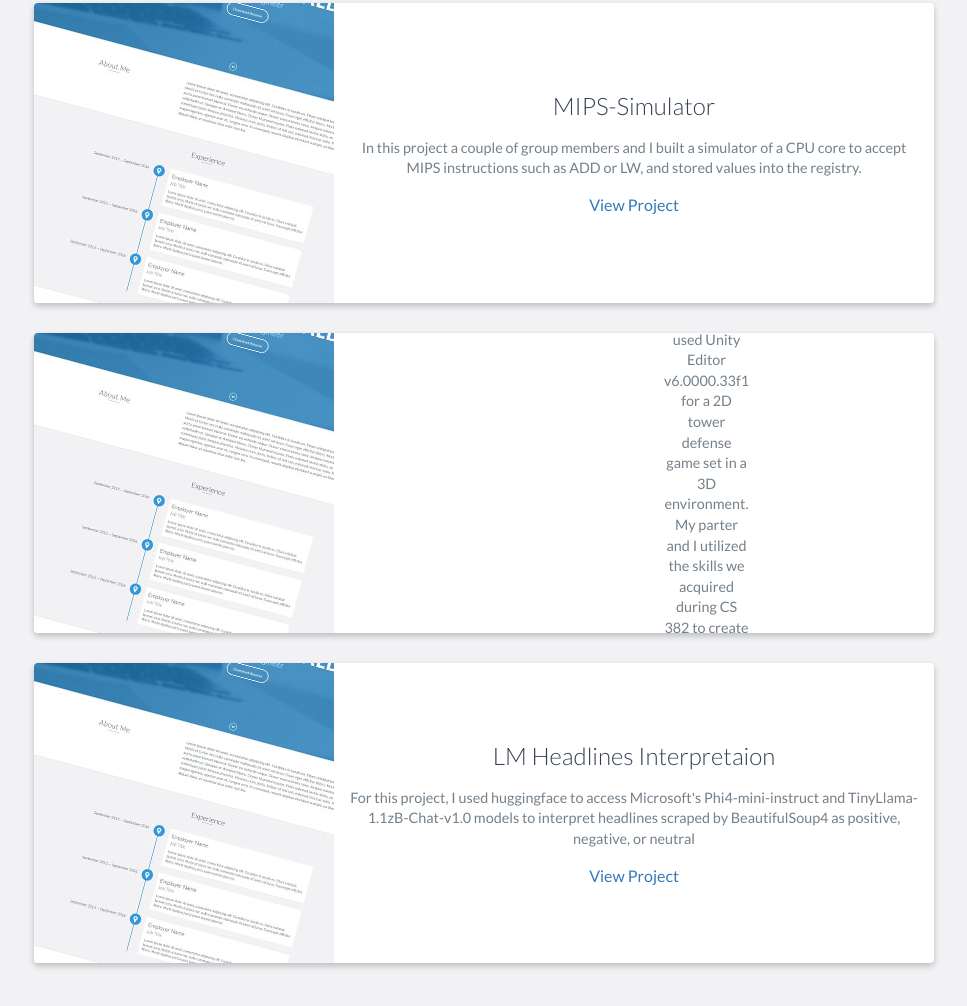
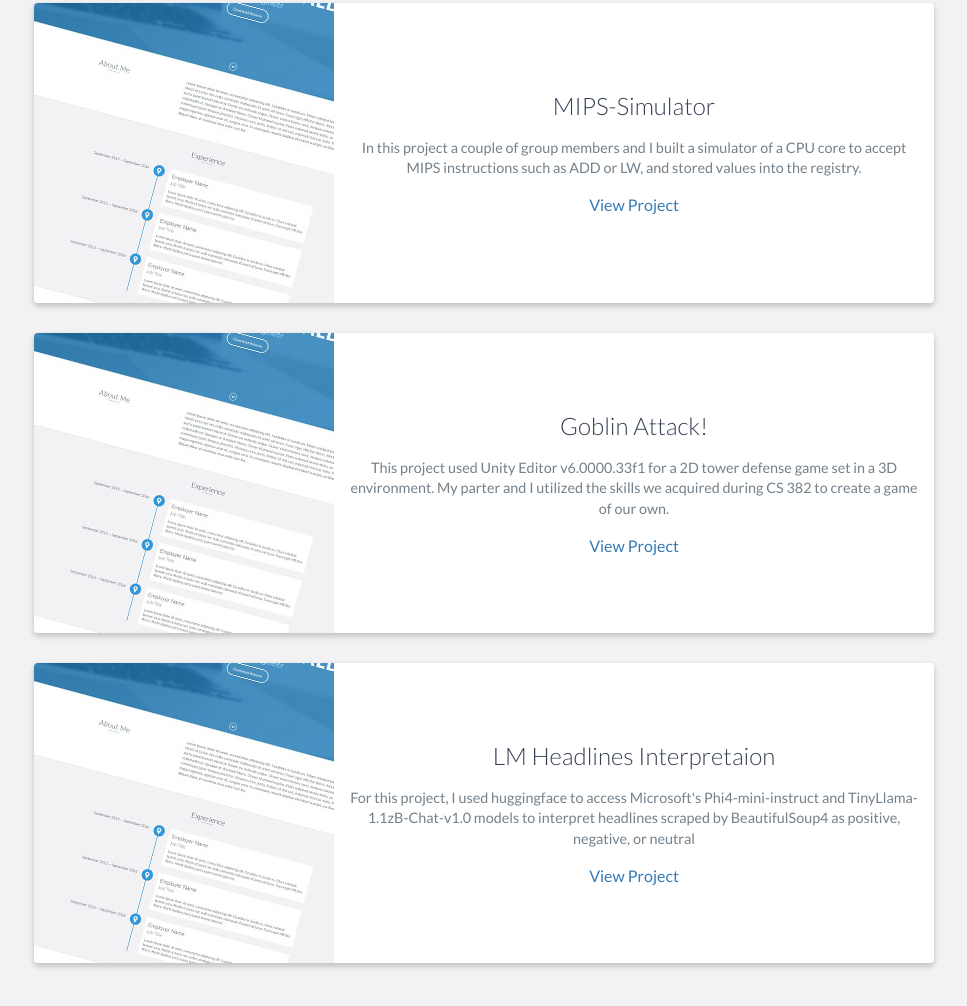
Before and after one commit to bcook03/bcook03.github.io, a website: page index.html in a window 1280 px wide. Shown: the part 2244-3250 px from the top of the page, without its empty margins (156-1123 px from the left). Drawn offline with nearby package versions, Linux system fonts and the light colour scheme.

Commit message:
Update index.html

```diff
--- a/index.html
+++ b/index.html
@@ -168,14 +168,12 @@
                     </div>
                     <!-- End .project-image -->
                     <div class="project-info">
-                        <div class="project-info">
-			   <h3>Goblin Attack!</h3>
+			<h3>Goblin Attack!</h3>
 			   <p>
 				This project used Unity Editor v6.0000.33f1 for a 2D tower defense game set in a 3D environment. My parter and I utilized the skills we acquired during CS 382 to create
 				a game of our own.
 			   </p>
 			   <a href="https://github.com/bcook03/Goblin-Attack-">View Project</a>
-			</div>
 		    </div>
                     <!-- End .project-info -->
 		</div>
```
